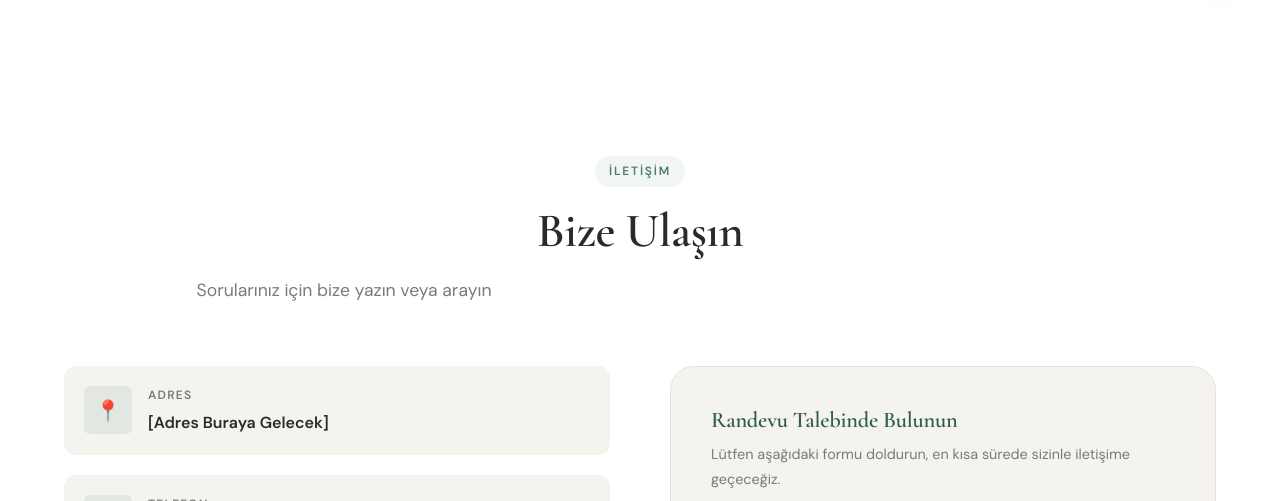
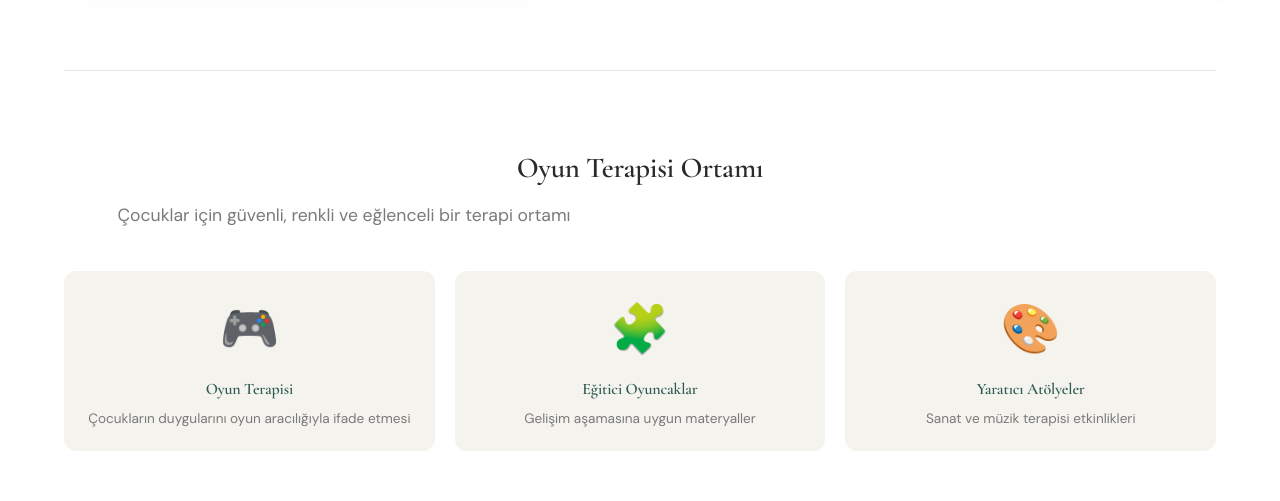
Before and after one commit to EdaNurBinici/psychologist_website, a React (Vite) app: page /hakkinda in a window 1280 px wide. Shown: the part 794-1295 px from the top of the page. Built offline with nearby package versions, Linux system fonts and the light colour scheme.

Commit message:
Add child avatars to testimonials and play therapy section to About page

```diff
--- a/components/About.jsx
+++ b/components/About.jsx
@@ -17,7 +17,7 @@ export default function About() {
             <span className="section-label">Hakkımda</span>
             <h2 className="section-title">İçinizdeki gücü<br/>birlikte keşfedelim</h2>
             <p className="section-subtitle">Merhaba, ben Dr. Ayşe Kaya. 15 yılı aşkın klinik deneyimimle bireylerin psikolojik sağlığını güçlendirmelerine, kendilerini daha iyi tanımalarına ve yaşam kalitelerini artırmalarına destek oluyorum.</p>
-            <p className="section-subtitle" style={{marginBottom:"28px"}}>Seanslarımda güvenli, yargısız ve destekleyici bir ortam sunmayı en temel ilkem olarak benimsiyorum.</p>
+            <p className="section-subtitle" style={{marginBottom:"28px"}}>Seanslarımda güvenli, yargısız ve destekleyici bir ortam sunmayı en temel ilkem olarak benimsiyorum. Özellikle çocuklar için oyun terapisi ve interaktif yöntemler kullanarak, her yaştan danışanla etkili bir terapötik ilişki kurarım.</p>
             <div className="about-tags">
               <span className="about-tag">Oyun Terapisi</span>
               <span className="about-tag">Dil & Sosyal Beceri</span>
@@ -34,6 +34,30 @@ export default function About() {
             </div>
           </div>
         </div>
+
+        <div style={{ marginTop: "80px", paddingTop: "80px", borderTop: "1px solid var(--color-border)" }}>
+          <div className="reveal" style={{ textAlign: "center", marginBottom: "40px" }}>
+            <h3 className="section-title">Oyun Terapisi Ortamı</h3>
+            <p className="section-subtitle">Çocuklar için güvenli, renkli ve eğlenceli bir terapi ortamı</p>
+          </div>
+          <div style={{ display: "grid", gridTemplateColumns: "repeat(auto-fit, minmax(200px, 1fr))", gap: "20px" }}>
+            <div className="reveal" style={{ background: "var(--color-surface-alt)", borderRadius: "var(--radius-md)", padding: "20px", textAlign: "center" }}>
+              <div style={{ fontSize: "3rem", marginBottom: "12px" }}>🎮</div>
+              <h4 style={{ fontSize: "1rem", marginBottom: "8px", color: "var(--color-primary-dark)" }}>Oyun Terapisi</h4>
+              <p style={{ fontSize: "0.85rem", color: "var(--color-text-muted)" }}>Çocukların duygularını oyun aracılığıyla ifade etmesi</p>
+            </div>
+            <div className="reveal" style={{ background: "var(--color-surface-alt)", borderRadius: "var(--radius-md)", padding: "20px", textAlign: "center" }}>
+              <div style={{ fontSize: "3rem", marginBottom: "12px" }}>🧩</div>
+              <h4 style={{ fontSize: "1rem", marginBottom: "8px", color: "var(--color-primary-dark)" }}>Eğitici Oyuncaklar</h4>
+              <p style={{ fontSize: "0.85rem", color: "var(--color-text-muted)" }}>Gelişim aşamasına uygun materyaller</p>
+            </div>
+            <div className="reveal" style={{ background: "var(--color-surface-alt)", borderRadius: "var(--radius-md)", padding: "20px", textAlign: "center" }}>
+              <div style={{ fontSize: "3rem", marginBottom: "12px" }}>🎨</div>
+              <h4 style={{ fontSize: "1rem", marginBottom: "8px", color: "var(--color-primary-dark)" }}>Yaratıcı Atölyeler</h4>
+              <p style={{ fontSize: "0.85rem", color: "var(--color-text-muted)" }}>Sanat ve müzik terapisi etkinlikleri</p>
+            </div>
+          </div>
+        </div>
       </div>
     </section>
   );
--- a/pages/TestimonialsPage.jsx
+++ b/pages/TestimonialsPage.jsx
@@ -25,12 +25,12 @@ export default function TestimonialsPage() {
   useScrollReveal();
 
   const testimonials = [
-    { stars: "⭐⭐⭐⭐⭐", text: "Oğlum sosyalleşmeyi ve paylaşmayı öğrendi.", author: "Ayşe A.", role: "Veli" },
-    { stars: "⭐⭐⭐⭐⭐", text: "Dil gelişimi ve konuşması gözle görülür şekilde düzeldi.", author: "Mehmet Y.", role: "Veli" },
-    { stars: "⭐⭐⭐⭐⭐", text: "Bana yapışık gezen çocuğum artık kendi başına oynuyor.", author: "Zeynep T.", role: "Veli" },
-    { stars: "⭐⭐⭐⭐⭐", text: "Dr. Kaya'nın oyun terapisi yaklaşımı çocuğum için harika sonuçlar verdi. Çok memnunum.", author: "Fatma S.", role: "Veli" },
-    { stars: "⭐⭐⭐⭐⭐", text: "Okula başlamadan önce adaptasyon seansları çocuğuma çok güven verdi.", author: "Ali D.", role: "Veli" },
-    { stars: "⭐⭐⭐⭐⭐", text: "Profesyonel, saygılı ve çocuğumla çok iyi iletişim kuruyor. Kesinlikle tavsiye ederim.", author: "Can B.", role: "Veli" },
+    { stars: "⭐⭐⭐⭐⭐", text: "Oğlum sosyalleşmeyi ve paylaşmayı öğrendi.", author: "Ayşe A.", role: "Veli", avatar: "👦" },
+    { stars: "⭐⭐⭐⭐⭐", text: "Dil gelişimi ve konuşması gözle görülür şekilde düzeldi.", author: "Mehmet Y.", role: "Veli", avatar: "👧" },
+    { stars: "⭐⭐⭐⭐⭐", text: "Bana yapışık gezen çocuğum artık kendi başına oynuyor.", author: "Zeynep T.", role: "Veli", avatar: "👦" },
+    { stars: "⭐⭐⭐⭐⭐", text: "Dr. Kaya'nın oyun terapisi yaklaşımı çocuğum için harika sonuçlar verdi. Çok memnunum.", author: "Fatma S.", role: "Veli", avatar: "👧" },
+    { stars: "⭐⭐⭐⭐⭐", text: "Okula başlamadan önce adaptasyon seansları çocuğuma çok güven verdi.", author: "Ali D.", role: "Veli", avatar: "👦" },
+    { stars: "⭐⭐⭐⭐⭐", text: "Profesyonel, saygılı ve çocuğumla çok iyi iletişim kuruyor. Kesinlikle tavsiye ederim.", author: "Can B.", role: "Veli", avatar: "👧" },
   ];
 
   return (
@@ -54,8 +54,8 @@ export default function TestimonialsPage() {
                 "{testimonial.text}"
               </p>
               <div className="testimonial-author" style={{ display: "flex", alignItems: "center", gap: "12px" }}>
-                <div className="testimonial-avatar" style={{ width: "40px", height: "40px", borderRadius: "50%", display: "flex", alignItems: "center", justifyContent: "center", fontSize: "0.85rem", fontWeight: "600", color: "white", flexShrink: 0, background: "var(--color-primary)" }}>
-                  {testimonial.author.charAt(0)}
+                <div className="testimonial-avatar" style={{ width: "40px", height: "40px", borderRadius: "50%", display: "flex", alignItems: "center", justifyContent: "center", fontSize: "1.5rem", fontWeight: "600", color: "white", flexShrink: 0, background: "var(--color-primary)" }}>
+                  {testimonial.avatar}
                 </div>
                 <div>
                   <div className="testimonial-author-name" style={{ fontSize: "0.85rem", fontWeight: "600", color: "white" }}>{testimonial.author}</div>
```
